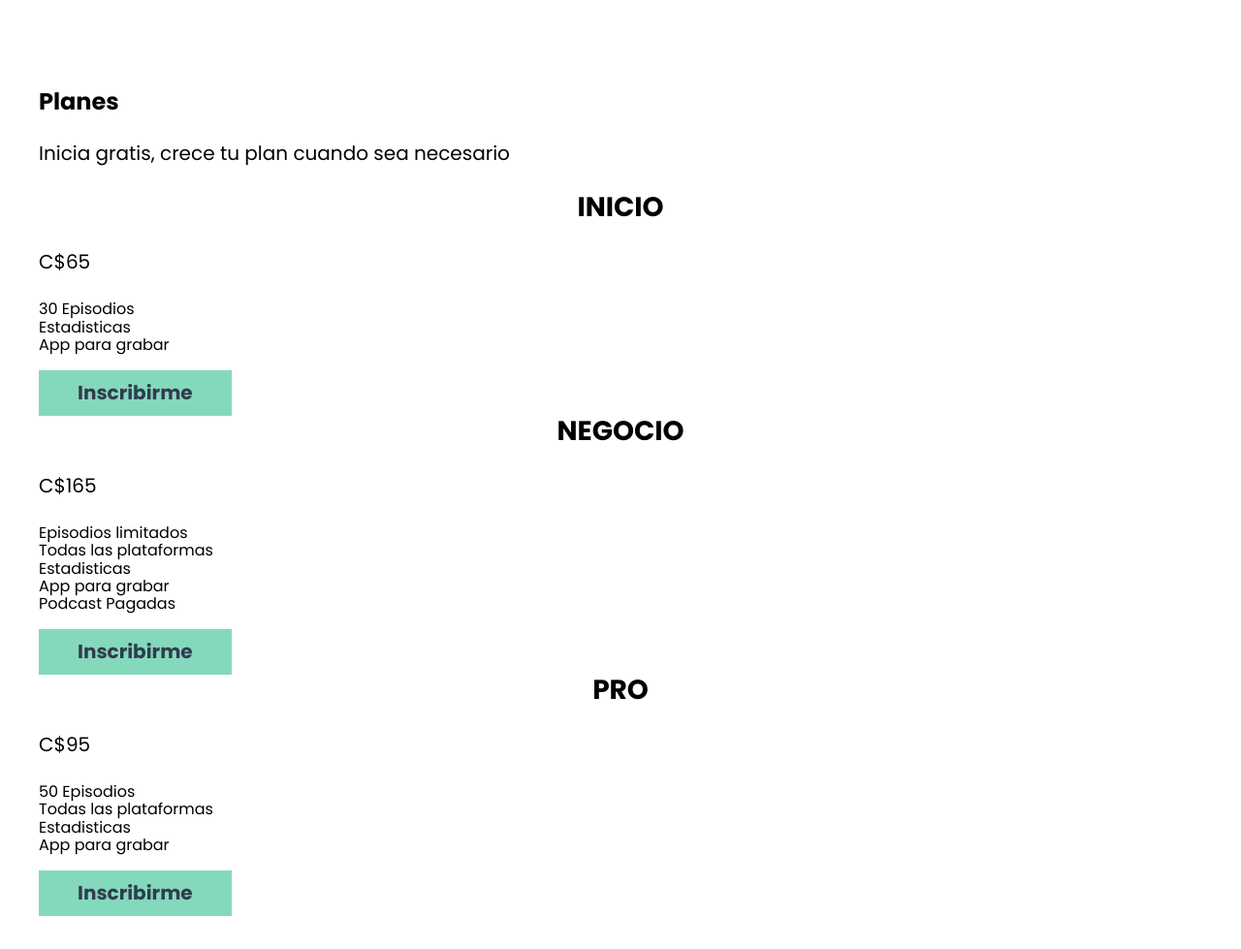
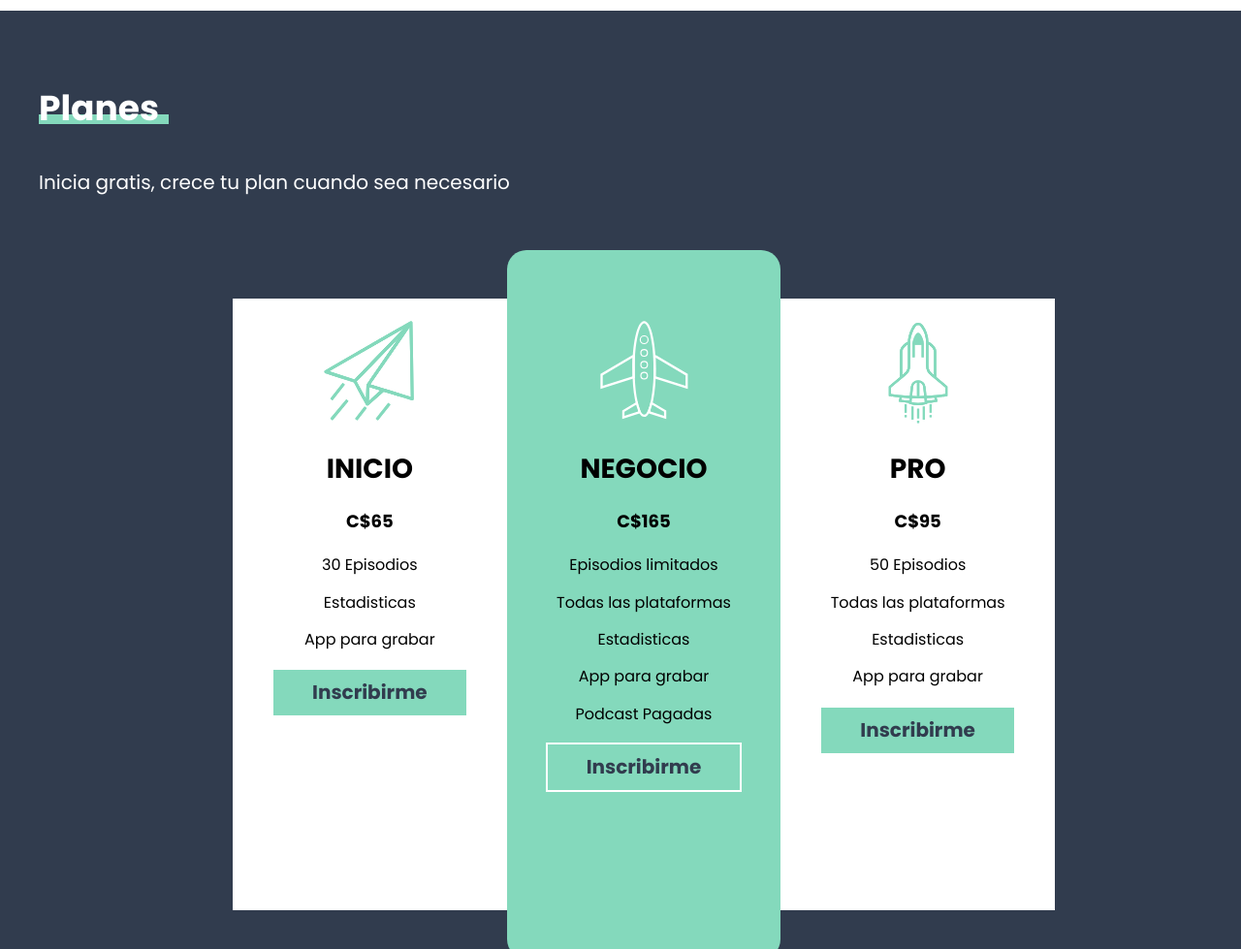
Before and after one commit to BterceroIII/PagePodCast, a website: page index.html in a window 1280 px wide. Shown: the part 3400-4379 px from the top of the page at 97% size. Drawn offline with Linux system fonts and the light colour scheme.

Commit message:
added planes section, botones mixins and styles

```diff
--- a/index.html
+++ b/index.html
@@ -76,7 +76,7 @@
                         <li>App para grabar</li>
                     </ul>
 
-                    <a href="#" class="planes__btn btn--primario">Inscribirme</a>
+                    <a href="#" class="planes__btn">Inscribirme</a>
                 </div> <!--Finaliza plan-->
 
                 <div class="planes__plan negocio">
@@ -91,7 +91,7 @@
                         <li>Podcast Pagadas</li>
                     </ul>
 
-                    <a href="#" class="planes__btn btn--primario">Inscribirme</a>
+                    <a href="#" class="planes__btn">Inscribirme</a>
                 </div> <!--Finaliza plan-->
 
                 <div class="planes__plan pro">
@@ -105,7 +105,7 @@
                         <li>App para grabar</li>
                     </ul>
 
-                    <a href="#" class="planes__btn btn--primario">Inscribirme</a>
+                    <a href="#" class="planes__btn btn">Inscribirme</a>
                 </div> <!--Finaliza plan-->
             </div>
         </div>
--- a/src/scss/UI/_botones.scss
+++ b/src/scss/UI/_botones.scss
@@ -4,3 +4,10 @@
 .btn--primario {
     @include m.boton(v.$primario, v.$secundario);
 }
+
+.planes__btn {
+    @extend .btn--primario;
+    border: 2px solid v.$blanco;
+    margin-top: 2rem;
+    display: block;
+}
--- a/src/scss/UI/_estadistica.scss
+++ b/src/scss/UI/_estadistica.scss
@@ -8,4 +8,7 @@
         @include m.headingBorder(v.$secundario, v.$primario)
     }
 
+    &__descripcion {
+        color: v.$blanco;
+    }
 }
--- a/src/scss/UI/_index.scss
+++ b/src/scss/UI/_index.scss
@@ -2,6 +2,7 @@
 @forward 'creaPodcast';
 @forward 'beneficioPodcast';
 @forward 'estadistica';
+@forward 'planes';
 
 
 
--- /dev/null
+++ b/src/scss/UI/_planes.scss
@@ -0,0 +1,91 @@
+@use 'base/variables' as v;
+@use 'base/mixins' as m;
+
+.planes {
+    background-color: v.$secundario;
+
+    &__heading {
+        @include m.headingBorder(v.$blanco, v.$primario)
+    }
+
+    &__descripcion {
+        color: v.$blanco;
+    }
+
+    &__nuestros {
+        display: flex;
+        flex-direction: column;
+
+
+        @include m.tablet {
+            flex-direction: row;
+            max-width: 80rem;
+            margin-inline: auto;
+            margin-block-start: 10rem;
+        }
+    }
+
+    &__precio {
+        font-size: 1.8rem;
+        text-align: center;
+        font-weight: 700;
+        text-transform: uppercase;
+    }
+
+    &__listado {
+        li {
+            text-align: center;
+            margin-bottom: 2rem;
+        }
+
+        &:last-of-type {
+            margin-bottom: 0;
+        }
+    }
+
+    &__plan {
+        flex-grow: 1;
+        background-color: v.$blanco;
+        padding: 16rem 4rem;
+        border-bottom: 1px solid #e1e1e1;
+
+        @include m.tablet {
+            border: none;
+            transition-property: transform;
+            transition-duration: 300ms;
+
+            &:hover {
+                transform: scale(1.1)
+            }
+        }
+
+        &.inicio {
+            @include m.iconoBg('../img/icono_inicio.svg');
+        }
+
+        &.pro {
+            @include m.iconoBg('../img/icono_pro.svg');
+        }
+
+        &.negocio {
+            background-color: v.$primario;
+            @include m.iconoBg('../img/icono_negocio.svg');
+            order: -1;
+
+
+            @include m.tablet {
+                order: unset;
+                margin-top: -5rem;
+                margin-bottom: -5rem;
+                border-radius: 2rem;
+                background-position: 50% 7rem;
+                padding-top: calc(16rem + 5rem);
+                z-index: 100;
+            }
+
+
+        }
+
+
+    }
+}
--- a/src/scss/base/_mixins.scss
+++ b/src/scss/base/_mixins.scss
@@ -45,6 +45,7 @@
     }
 }
 
+
 @mixin grid($columnas, $espaciado ) {
     display: grid;
     gap: $espaciado;
@@ -57,6 +58,13 @@
     background-repeat: no-repeat;
     background-size: cover;
     background-position: top center;
+}
+
+@mixin iconoBg($url) {
+    background-image: url($url);
+    background-repeat: no-repeat;
+    background-position: 50% 2rem;
+    background-size: 10rem;
 }
 
 
```
Also changed, not shown: build/css/app.css, 1 other file.
